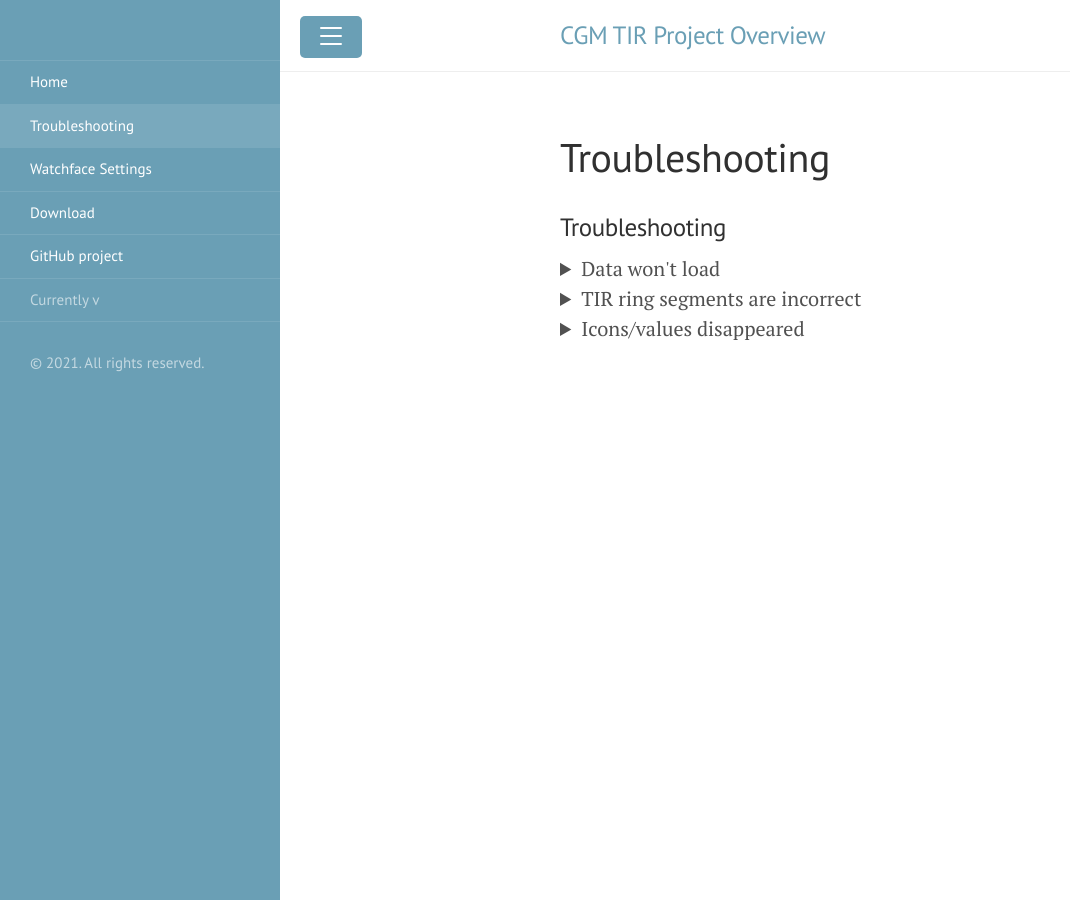
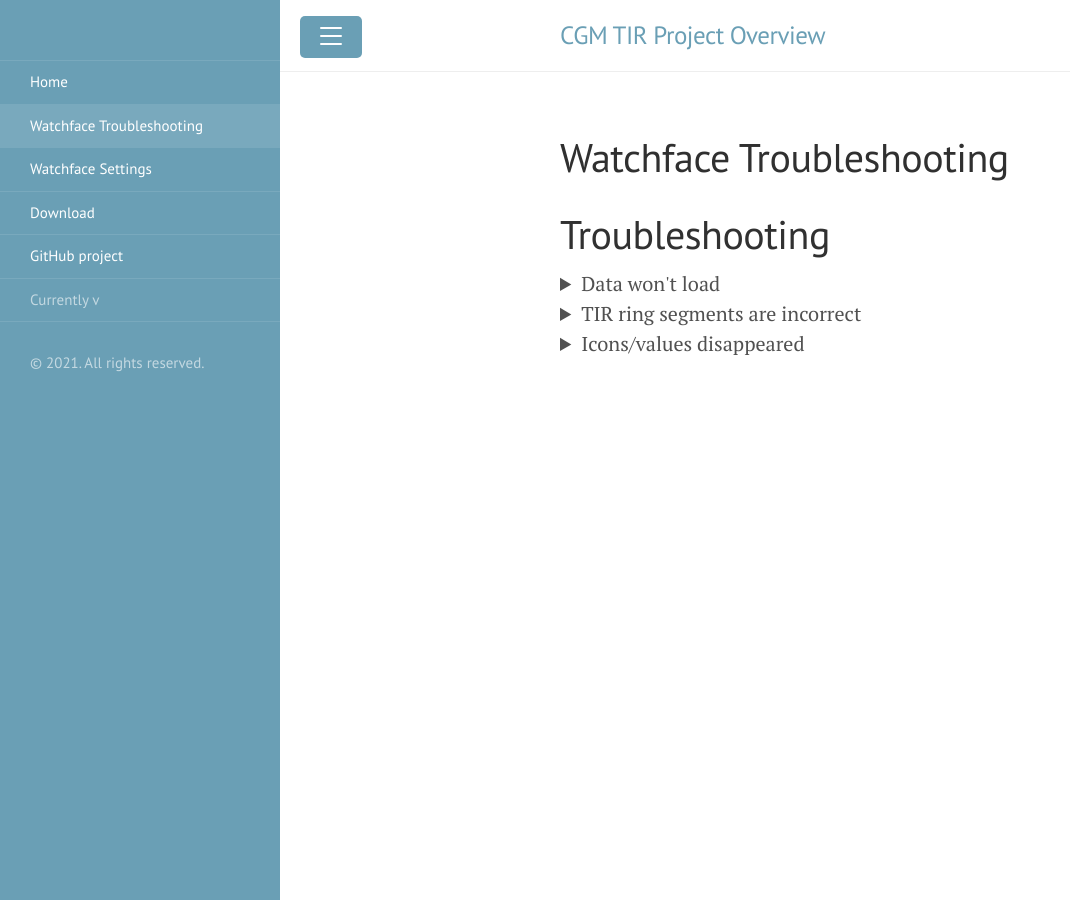
Before and after one commit to SturdiPancreas/CGM-TIR-watch, a Jekyll site: the page built from Troubleshooting.md, in a window 1280 px wide. Shown: the whole page, without its empty margins (0-1070 px from the left). Built offline with Jekyll 4.4.1, drawn with Linux system fonts in a browser that asks for light colours; some of the changed text lies outside the part shown.

Commit message:
Update Troubleshooting.md

```diff
--- a/Troubleshooting.md
+++ b/Troubleshooting.md
@@ -1,19 +1,29 @@
 ---
 layout: page
-title: Troubleshooting
+title: Watchface Troubleshooting
 ---
 
-### Troubleshooting
+# Troubleshooting
 <details>
  <summary>Data won't load</summary>
 
-  ## Check Your Nighscout URL in Settings
-  1. Due to memory constraints, 12-24 hours of data must be returned from Nightscout before the watch can begin pulling from a local collector (if set), so if the watch won't load at all, this is the first thing you need to rule out.
-  2. **Your Primary User Nightscout URL** is the only setting that you are **required** to update from the default settings.
+  **1. Check Your Nighscout URL in Settings**
+
+  - Due to memory constraints, if you are in "Nightscout" or "Xdrip+ and Nightscout" mode, 12-24 hours of data must be returned from Nightscout before the watch can begin pulling from a local collector (if set), so if the watch won't load at all, start by double-checking that your URL was entered correctly in the watchface settings.
+
      * Make sure that you have included **https://** at the beginning of the URL, and don't include any additional information beyond **.com**.
+
      * If you enter your URL incorrectly, you may have to wait up to 5 additional minutes after fixing this setting for data to populate - please be patient!
-  3. If you just switched from a Garmin activity or a watch app back to the watchface, you need to wait for the data to reload.  This can take up to 10 minutes for a single user and up to 15 minutes if using the watch to follow two diabetics.
-  4. If you have entered 2 nightscout URLs to follow two diabetics using this watchface, it can take up to 15 minutes before data is current.  Due to extremely limited memory constraints of many Garmin watches, it is necessary to wait 5 minutes after pulling the 24-hour TIR data for the first user before it can be pulled for the 2nd user.  Then another 5 minutes must pass before the most recent SGV values can be pulled.
+
+  - If you don't have nightscout, choose the "Xdrip+ without TIR" option.
+
+  - If you would like the TIR ring displayed, you must set the **Primary User Nightscout URL**.  It is only necessary to include a Secondary URL if you intend to display data for two diabetics on the same watchface.
+
+  **2.   Be Patient!!**
+
+  - If you just switched from a Garmin activity or a watch app back to the watchface, you need to wait for the data to reload.  This can take up to 10 minutes for a single user and up to 15 minutes if using the watch to follow two diabetics.
+
+  - If you have entered 2 nightscout URLs to follow two diabetics using this watchface, it can take up to 15 minutes before data is current.  Due to extremely limited memory constraints of many Garmin watches, it is necessary to wait 5 minutes after pulling the 24-hour TIR data for the first user before it can be pulled for the 2nd user.  Then another 5 minutes must pass before the most recent SGV values can be pulled.
 
 </details>
 <details>
```
